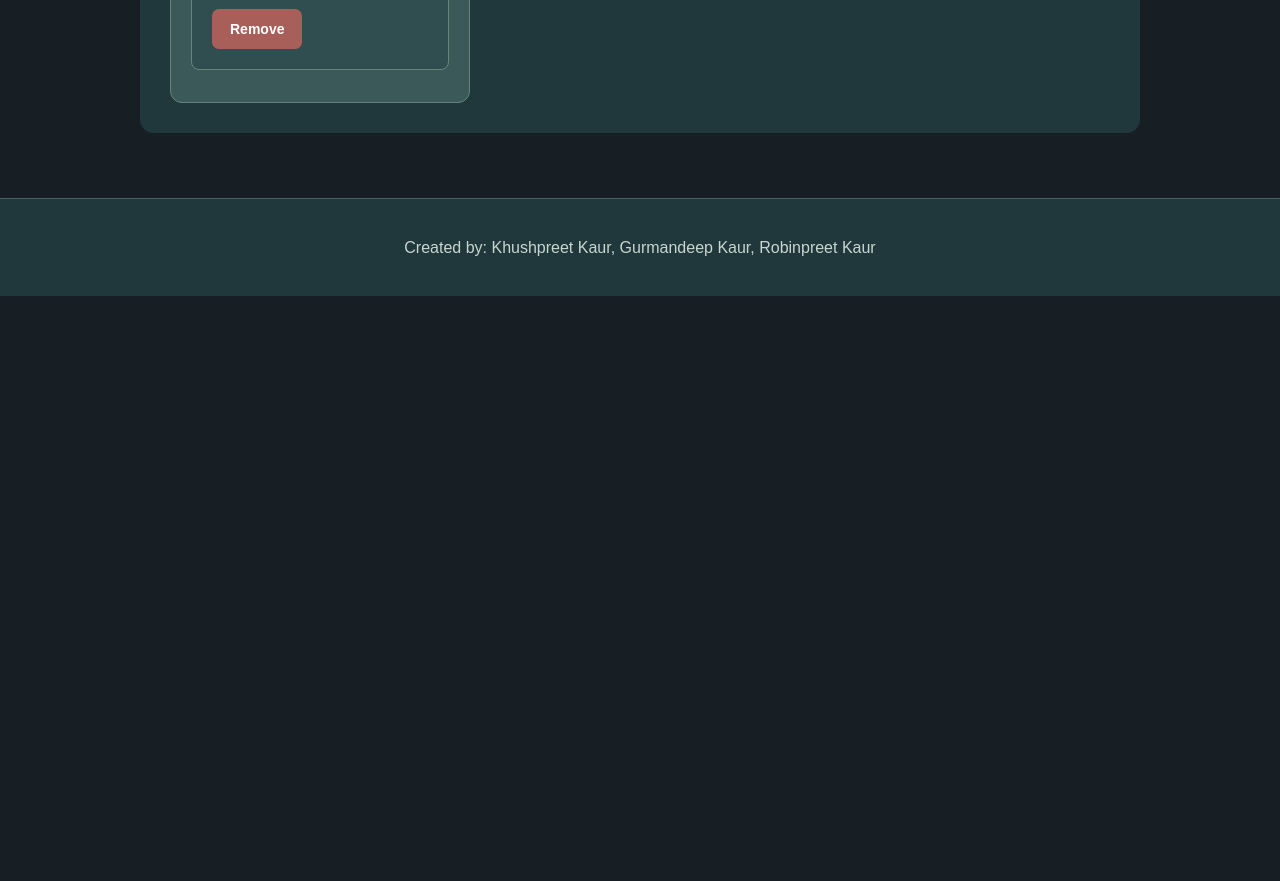
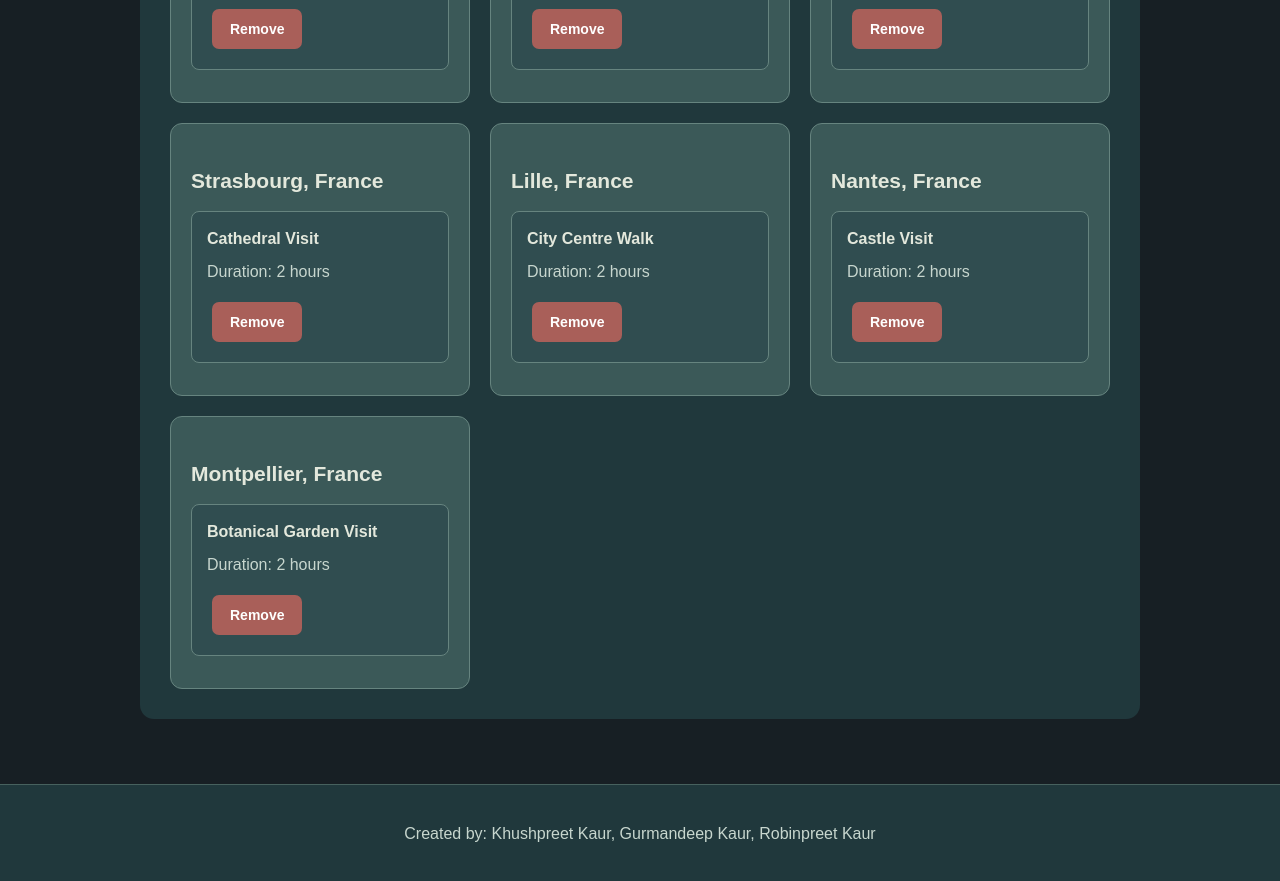
Before and after one commit to kkaur136/travel-planner, a React (Vite) app: page /activities in a window 1280 px wide. Shown: the part 1620-2501 px from the top of the page. Before the commit the page ends 1916 px from the top, so only its background shows below. Built offline with nearby package versions, Linux system fonts and the light colour scheme.

Commit message:
Displayed activities for all ten destinations

```diff
--- a/src/Components/Activities/Activities.tsx
+++ b/src/Components/Activities/Activities.tsx
@@ -16,6 +16,12 @@ const destinations = [
   { id: 2, city: "Nice", country: "France" },
   { id: 3, city: "Lyon", country: "France" },
   { id: 4, city: "Bordeaux", country: "France" },
+  { id: 5, city: "Marseille", country: "France" },
+  { id: 6, city: "Toulouse", country: "France" },
+  { id: 7, city: "Strasbourg", country: "France" },
+  { id: 8, city: "Lille", country: "France" },
+  { id: 9, city: "Nantes", country: "France" },
+  { id: 10, city: "Montpellier", country: "France" },
 ];
 
 /**
```
Also changed, not shown: 1 other file (tests, documents, lock files or other folders).
